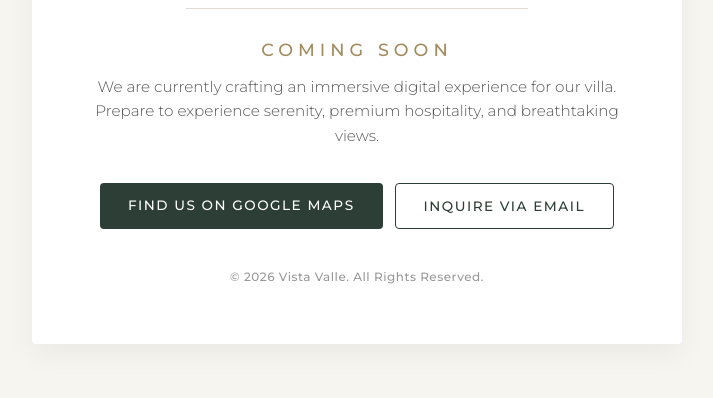
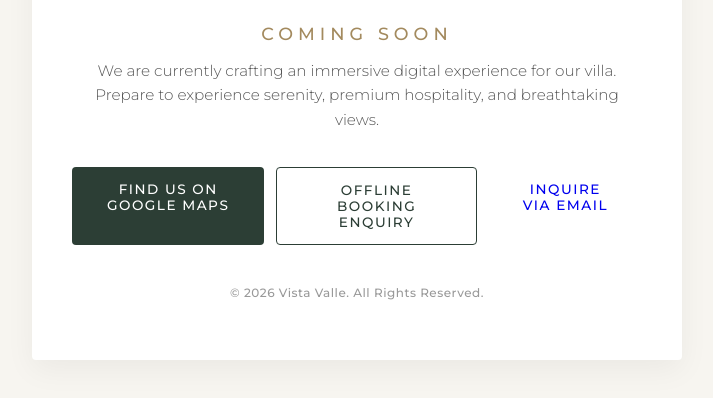
Before and after one commit to Vista-Valle/website, a plain HTML site: page index.html in a window 1280 px wide. Shown: the part 318-716 px from the top of the page, without its empty margins (283-996 px from the left). Drawn offline with nearby package versions, Linux system fonts and the light colour scheme.

Commit message:
Update links in index.html for contact and maps

```diff
--- a/index.html
+++ b/index.html
@@ -27,10 +27,13 @@
 
             <!-- Map Link Direct Funnel -->
             <div class="cta-container">
-                <a href="https://www.google.com/maps/search/?api=1&query=the+vista+valle+bhilar" target="_blank" class="btn btn-primary">
+                <a href="https://www.google.com/maps/search/?api=1&query=the+vista+valle" target="_blank" class="btn btn-primary">
                     Find Us on Google Maps
                 </a>
-                <a href="mailto:contact@thevistavalle.com" class="btn btn-secondary">
+                <a href="https://docs.google.com/forms/d/e/1FAIpQLSf0dmxx-eqkD4neNc5cgKBRGZX97H4MfJxUMy8BSBdknAlxEw/viewform?usp=sharing&ouid=117978747217410852842" target="_blank" class="btn btn-secondary">
+                    Offline Booking Enquiry
+                </a>
+                <a href="mailto:contact@thevistavalle.com" class="btn btn-text">
                     Inquire via Email
                 </a>
             </div>
```
